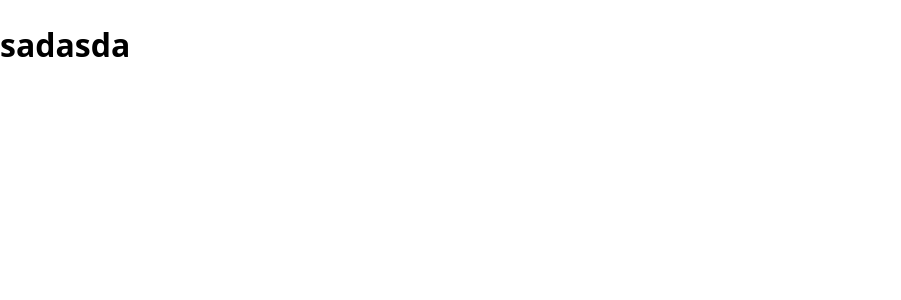
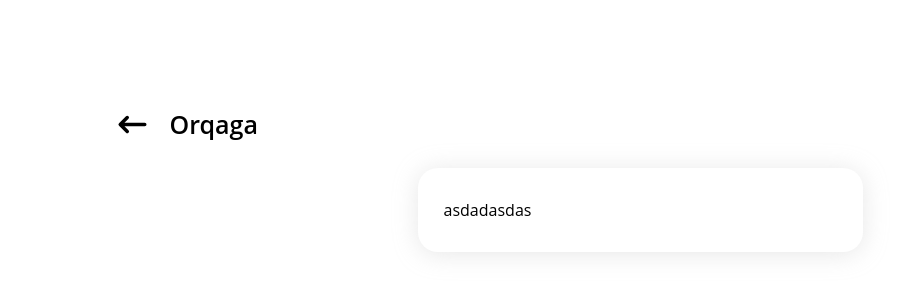
Before and after one commit to rakhimovsh/dtm_demo_front, a React (Create React App) app: page /register in a window 1280 px wide. Shown: the top 300 px of the page, without its empty margins (0-901 px from the left). Built offline with nearby package versions, Linux system fonts and the light colour scheme.

Commit message:
back button component

```diff
--- a/src/App.jsx
+++ b/src/App.jsx
@@ -1,14 +1,15 @@
 import './App.scss';
 import { Routes, Route } from 'react-router-dom';
+import Register from './pages/Register';
 
 function App() {
   return (<div className="App">
-      <Routes>
-        <Route path="/register" element={<h1>sadasda</h1>} />
+    <Routes>
+      <Route path="/register" element={<Register />} />
 
-        <Route path="*" element={<h1>404 not Found</h1>} />
-      </Routes>
-    </div>);
+      <Route path="*" element={<h1>404 not Found</h1>} />
+    </Routes>
+  </div>);
 }
 
 export default App;
--- a/src/App.scss
+++ b/src/App.scss
@@ -7,7 +7,7 @@ html {
 *,
 *::before,
 *::after {
-  box-sizing: inherit;
+  box-sizing: border-box;
 }
 
 body {
@@ -40,9 +40,14 @@ footer {
   height: 50px;
 }
 
+.app {
+  width: 100%;
+  height: 100%;
+}
+
 .container {
   max-width: 1131px;
   width: 100%;
   margin: 0 auto;
-  padding: 0 20px;
+  padding: 80px 20px 0;
 }
--- /dev/null
+++ b/src/components/Back.js
@@ -0,0 +1,17 @@
+import React from 'react';
+import './index.scss';
+import { HiArrowNarrowLeft } from 'react-icons/hi';
+import { useNavigate } from 'react-router-dom';
+
+
+const Back = () => {
+  const navigate = useNavigate();
+  return (
+    <div className="container-back" onClick={() => navigate(-1)}>
+      <HiArrowNarrowLeft />
+      <p>Orqaga</p>
+    </div>
+  );
+};
+
+export default Back;
--- /dev/null
+++ b/src/components/index.scss
@@ -0,0 +1,22 @@
+.container-back {
+  display: flex;
+  justify-content: left;
+  align-items: center;
+  cursor: pointer;
+
+  svg {
+    width: 35px;
+    height: 35px;
+    margin: 0 20px 0;
+
+  }
+
+  p {
+    font-weight: 600;
+    font-size: 25px;
+    line-height: 38px;
+    color: #000000;
+
+  }
+
+}
--- a/src/pages/Register.js
+++ b/src/pages/Register.js
@@ -1,9 +1,17 @@
 import React from 'react';
+import { HiArrowNarrowLeft } from 'react-icons/hi';
+import './Register.scss';
+import Back from '../components/Back';
 
 const Register = () => {
   return (
-    <div>
-
+    <div className="container">
+      <Back />
+      <div className="form-container">
+        <form>
+          asdadasdas
+        </form>
+      </div>
     </div>
   );
 };
--- /dev/null
+++ b/src/pages/Register.scss
@@ -0,0 +1,18 @@
+
+
+.form-container {
+  width: 100%;
+  height: 100%;
+  display: flex;
+  justify-content: center;
+  align-items: center;
+
+  & form {
+    width: 445px;
+    height: 100%;
+    background: #FFFFFF;
+    box-shadow: 0px 2px 25px rgba(187, 187, 187, 0.35);
+    border-radius: 20px;
+    padding: 30px 26px;
+  }
+}
```
Also changed, not shown: src/components/123.js (deleted), src/pages/123.js (deleted).
